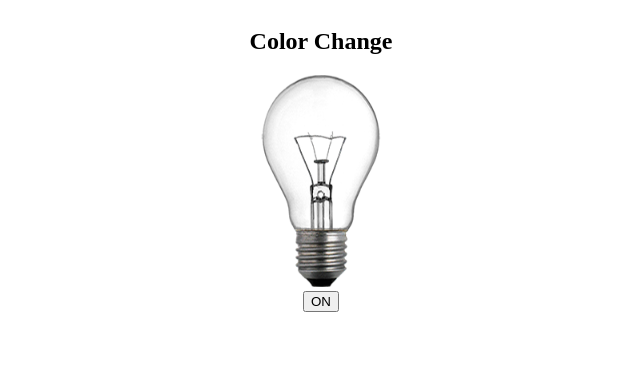
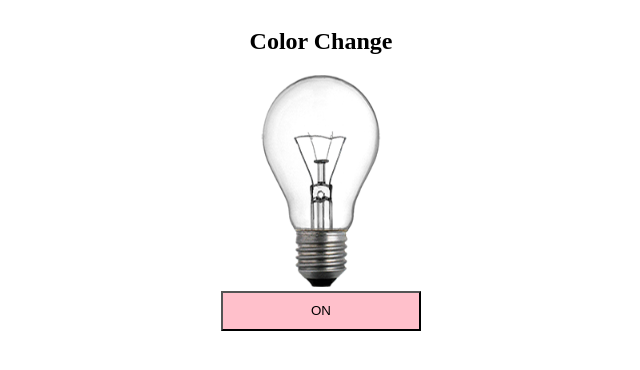
Before and after one commit to kgsumakg30/git-tuts, a plain HTML site: page imagebutton.html in a window 1280 px wide. Shown: the whole page, without its empty margins (319-959 px from the left). Drawn offline with Linux system fonts and the light colour scheme.

Commit message:
changepath

```diff
--- a/imagebutton.html
+++ b/imagebutton.html
@@ -13,7 +13,7 @@
     <h2 id="colochange" style="text-align: center;">Color Change</h2>
     <img id="imgsrc" src="offbulb.png" width="100%" ALT="">
     <div class="button-Container">
-        <button onclick="changeSrc()"><span id="contentChange">ON</span></button>
+        <button class="bu" onclick="changeSrc()"><span id="contentChange">ON</span></button>
     </div>
 
   </div>
```
